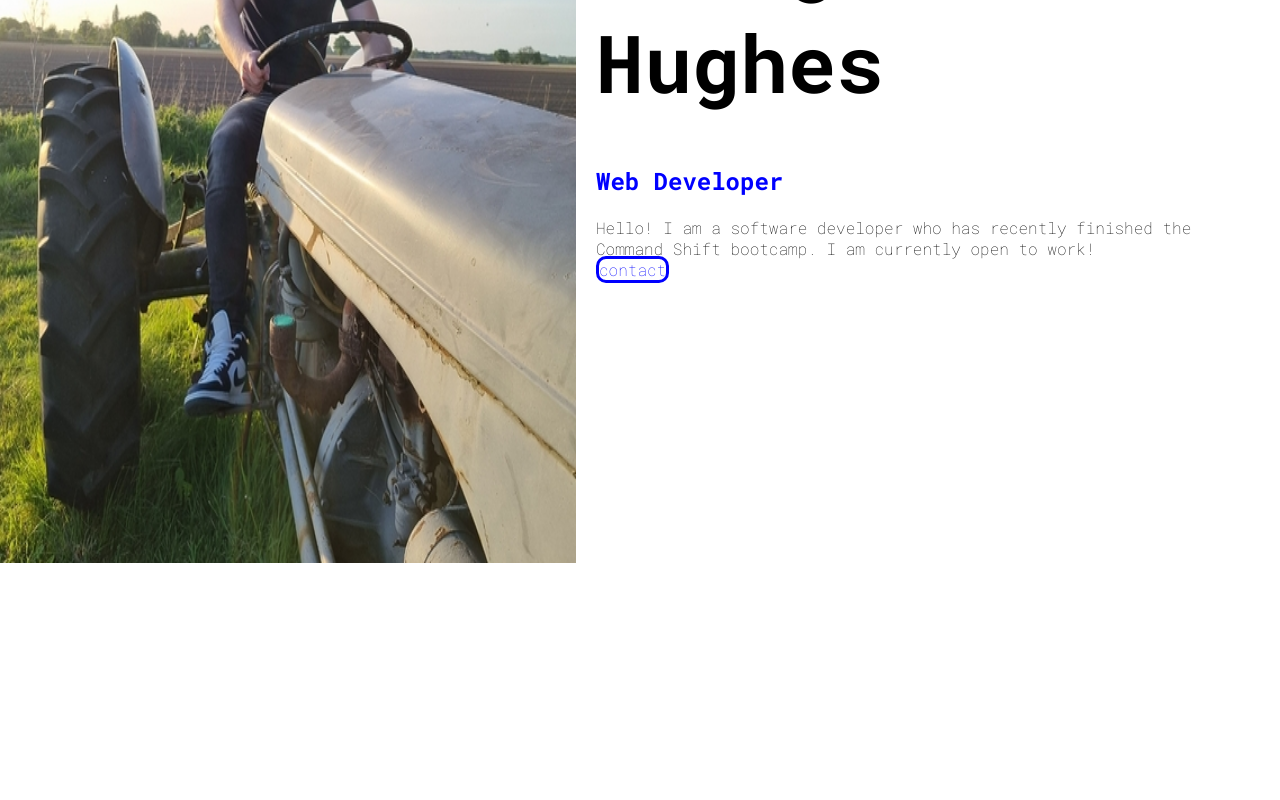
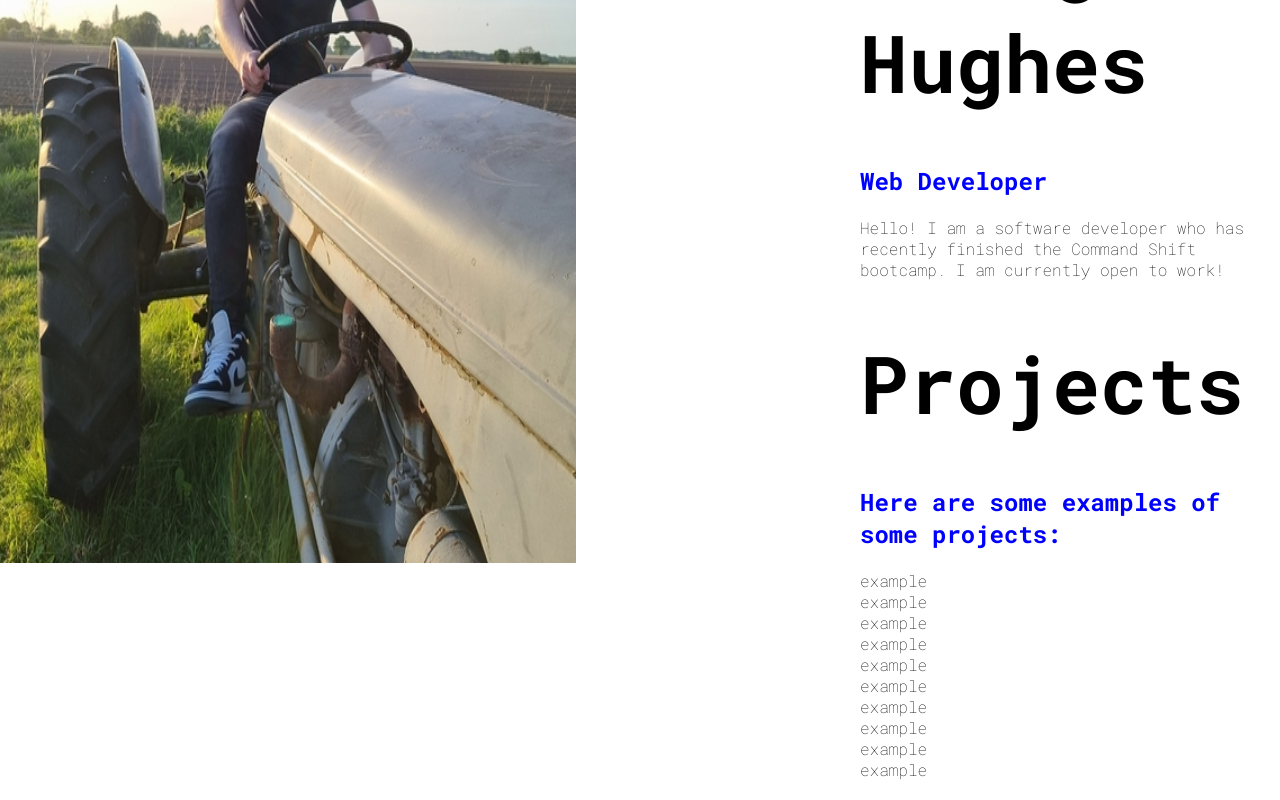
Before and after one commit to hughesblues94/react-portfolio, a React (Create React App) app: page / in a window 1280 px wide. Shown: the part 237-1037 px from the top of the page. Before the commit the page ends 804 px from the top, so only its background shows below. Built offline with nearby package versions, Linux system fonts and the light colour scheme.

Commit message:
added scrolling to right hand side of page

```diff
--- a/src/components/Bio.css
+++ b/src/components/Bio.css
@@ -1,5 +1,7 @@
 .container {
   padding: 20px;
+  z-index: 1;
+  margin-left: 105vh;
 }
 
 h1 {
@@ -8,6 +10,10 @@ h1 {
   padding-bottom: 50px;
 }
 
+.projects {
+  padding-top: 50px;
+}
+
 h2 {
   color: blue;
   padding-bottom: 20px;
--- a/src/components/Bio.jsx
+++ b/src/components/Bio.jsx
@@ -13,7 +13,19 @@ const Bio = () => {
         Hello! I am a software developer who has recently finished the Command
         Shift bootcamp. I am currently open to work!
       </p>
-      <Button buttonName={"contact"}></Button>
+
+      <h1 className="projects">Projects</h1>
+      <h2>Here are some examples of some projects:</h2>
+      <p>example</p>
+      <p>example</p>
+      <p>example</p>
+      <p>example</p>
+      <p>example</p>
+      <p>example</p>
+      <p>example</p>
+      <p>example</p>
+      <p>example</p>
+      <p>example</p>
     </div>
   );
 };
--- a/src/components/Image.css
+++ b/src/components/Image.css
@@ -1,4 +1,5 @@
 .image {
+  position: fixed;
   width: 45vw;
   height: 100vh;
 }
```
